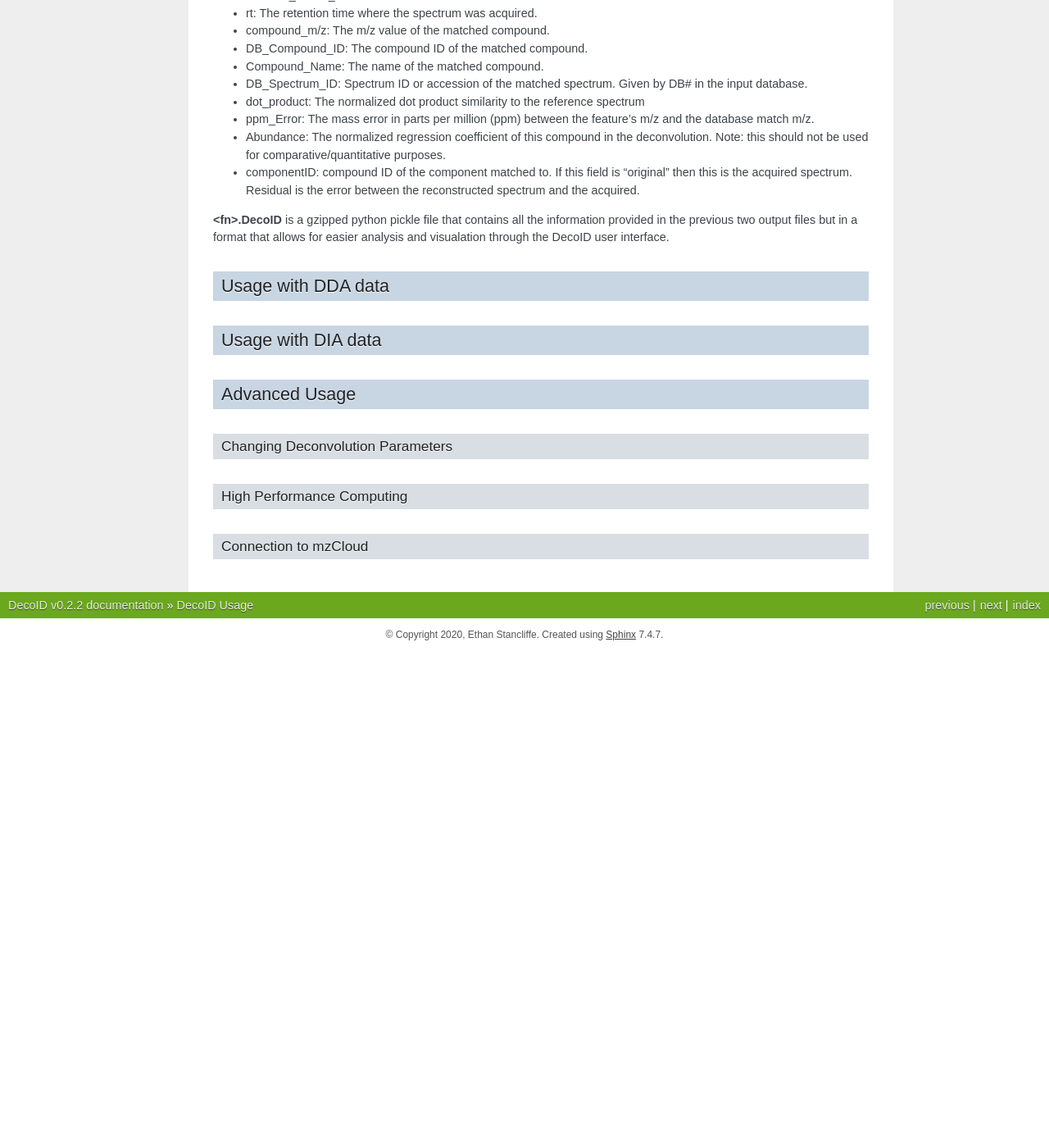
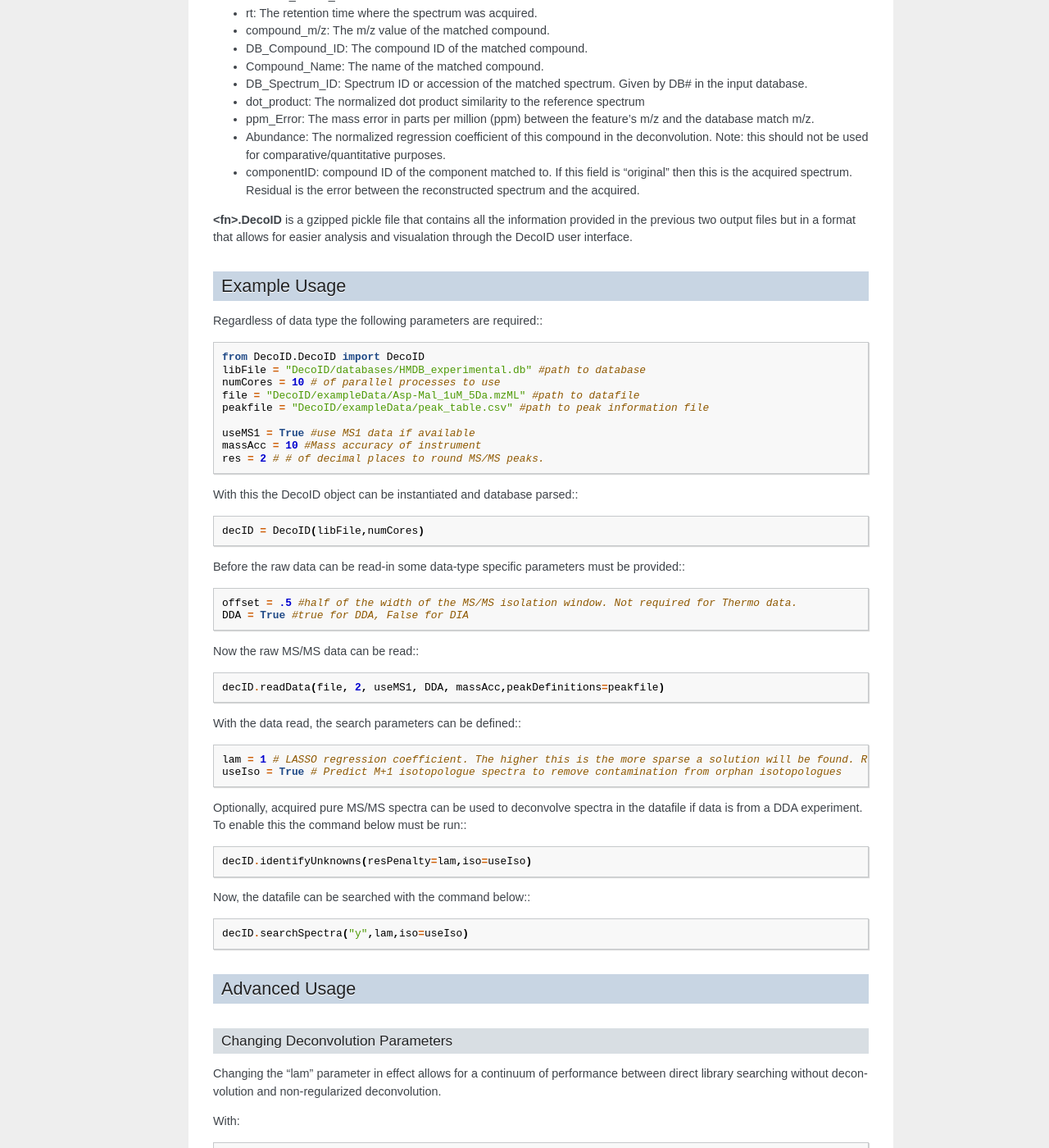
Before and after one commit to pattilab/DecoID, a Sphinx documentation site: the page built from docs/source/examples.rst, in a window 1280 px wide and 1400 px high, scrolled down 2842 px. Shown: the whole window at 82% size. Built offline with Sphinx 7.4.7, drawn with Linux system fonts in a browser that asks for light colours; before the commit the page ends 3636 px from its top, so only the background shows below that; some of the changed text lies outside the part shown.

```diff
--- a/docs/source/examples.rst
+++ b/docs/source/examples.rst
@@ -163,16 +163,49 @@
 * Abundance: The normalized regression coefficient of this compound in the deconvolution. Note: this should not be used for comparative/quantitative purposes.
 * componentID: compound ID of the component matched to. If this field is "original" then this is the acquired spectrum. Residual is the error between the reconstructed spectrum and the acquired.
 
-**<fn>.DecoID** is a gzipped python pickle file that contains all the information provided in the previous two output files but in a format that allows for easier analysis and visualation through
+**<fn>.DecoID** is a gzipped pickle file that contains all the information provided in the previous two output files but in a format that allows for easier analysis and visualation through
 the DecoID user interface.
 
-Usage with DDA data
+Example Usage
 --------------------
 
+Regardless of data type the following parameters are required:::
 
-Usage with DIA data
--------------------
+    from DecoID.DecoID import DecoID
+    libFile = "DecoID/databases/HMDB_experimental.db" #path to database
+    numCores = 10 # of parallel processes to use
+    file = "DecoID/exampleData/Asp-Mal_1uM_5Da.mzML" #path to datafile
+    peakfile = "DecoID/exampleData/peak_table.csv" #path to peak information file
 
+    useMS1 = True #use MS1 data if available
+    massAcc = 10 #Mass accuracy of instrument
+    res = 2 # # of decimal places to round MS/MS peaks.
+
+With this the DecoID object can be instantiated and database parsed:::
+
+    decID = DecoID(libFile,numCores)
+
+Before the raw data can be read-in some data-type specific parameters must be provided:::
+
+    offset = .5 #half of the width of the MS/MS isolation window. Not required for Thermo data.
+    DDA = True #true for DDA, False for DIA
+
+Now the raw MS/MS data can be read:::
+
+    decID.readData(file, 2, useMS1, DDA, massAcc,peakDefinitions=peakfile)
+
+With the data read, the search parameters can be defined:::
+
+    lam = 1 # LASSO regression coefficient. The higher this is the more sparse a solution will be found. Recommend 1 for DDA and 100 for DIA.
+    useIso = True # Predict M+1 isotopologue spectra to remove contamination from orphan isotopologues
+
+Optionally, acquired pure MS/MS spectra can be used to deconvolve spectra in the datafile if data is from a DDA experiment. To enable this the command below must be run:::
+
+    decID.identifyUnknowns(resPenalty=lam,iso=useIso)
+
+Now, the datafile can be searched with the command below:::
+
+    decID.searchSpectra("y",lam,iso=useIso)
 
 Advanced Usage
 --------------
@@ -180,8 +213,29 @@
 Changing Deconvolution Parameters
 +++++++++++++++++++++++++++++++++
 
+Changing the "lam" parameter in effect allows for a continuum of performance between direct library searching without deconvolution and non-regularized deconvolution.
+
+With::
+
+    lam = float("inf")
+
+You have no deconvolution and standard library searching.
+
+With::
+
+    lam = 0
+
+There is no penalty for more complex solutions.
+
 High Performance Computing
 ++++++++++++++++++++++++++
 
+Documentation in progress. See DecoID/HPC_scripts/
+
 Connection to mzCloud
 +++++++++++++++++++++
+
+Connection to mzCloud is dependent on an access key granted by Thermo-Fisher Scientific. If a key is granted, it must
+be entered during instantiation of the DecoID object and the libFile parameter must be "none":::
+
+    decID = DecoID("none",numCores,api_key="XXXXXXXXXXXX")
--- a/docs/source/index.rst
+++ b/docs/source/index.rst
@@ -18,7 +18,7 @@
 ============
 
 DecoID is a Python package for analyzing, identifying, and deconvolving
-metabolomics
+metabolomic MS/MS spectra using reference databases.
 
 
 Contact
```
Also changed, not shown: docs/source/install.rst (+30 -0 lines).
